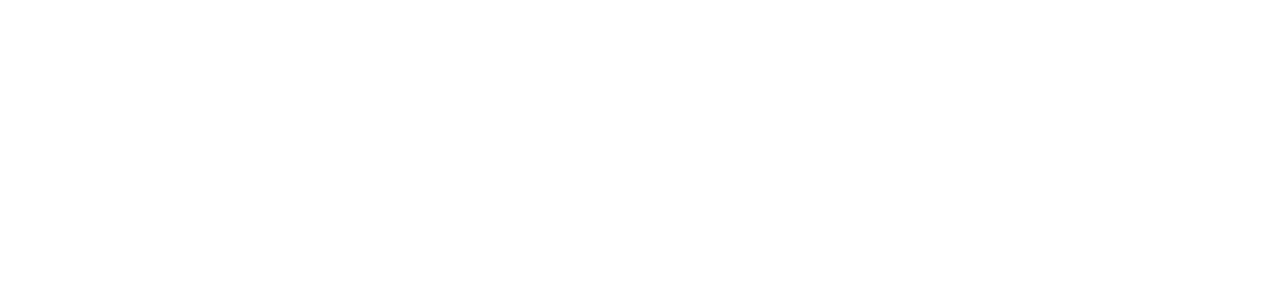
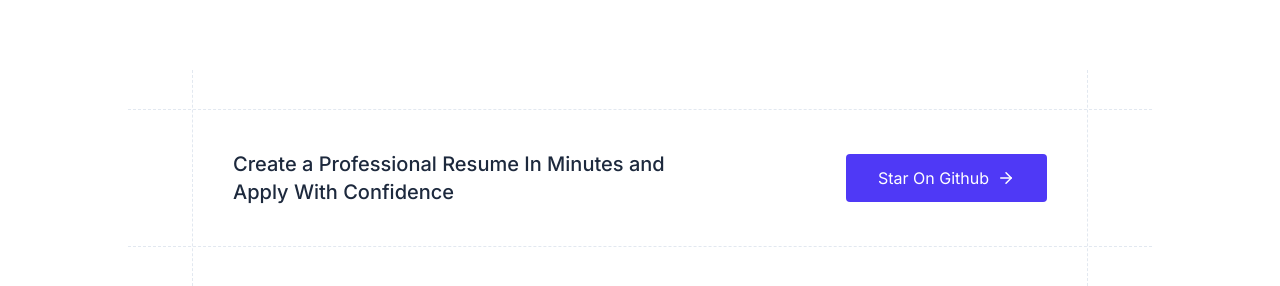
Before and after one commit to adil-aad/propel-resume-builder, a React (Vite) app in the folder client/: page / in a window 1280 px wide. Shown: the part 2270-2556 px from the top of the page. Before the commit the page ends 2267 px from the top, so only its background shows below. Built offline with nearby package versions, Linux system fonts and the light colour scheme.

Commit message:
Add GetStarted component and integrate it into Home for enhanced user engagement

```diff
--- /dev/null
+++ b/client/src/components/home/GetStarted.jsx
@@ -0,0 +1,15 @@
+const GetStarted = () => {
+    return (
+        <div id='cda' className='border-y border-dashed border-slate-200 w-full max-w-5xl mx-auto px-10 sm:px-16 mt-28'>
+            <div className="flex flex-col md:flex-row text-center md:text-left items-center justify-between gap-8 px-3 md:px-10 border-x border-dashed border-slate-200 py-16 sm:py-20 -mt-10 -mb-10 w-full">
+                <p className="text-xl font-medium max-w-md text-slate-800">Create a Professional Resume In Minutes and Apply With Confidence </p>
+                <a href="https://prebuiltui.com" className="flex items-center gap-2 rounded py-3 px-8 bg-indigo-600 hover:bg-indigo-700 transition text-white">
+                    <span>Star On Github</span>
+                    <svg xmlns="http://www.w3.org/2000/svg" width="24" height="24" viewBox="0 0 24 24" fill="none" stroke="currentColor" strokeWidth="2" strokeLinecap="round" strokeLinejoin="round" className="size-4.5"><path d="M5 12h14"/><path d="m12 5 7 7-7 7"/></svg>
+                </a>
+            </div>
+        </div>
+    )
+}
+
+export default GetStarted
--- a/client/src/pages/Home.jsx
+++ b/client/src/pages/Home.jsx
@@ -2,6 +2,7 @@ import React from 'react'
 import Banner from '../components/home/Banner'
 import Hero from '../components/home/Hero'
 import Features from '../components/home/Features'
+import GetStarted from '../components/home/GetStarted'
 
 const Home = () => {
   return (
@@ -9,6 +10,7 @@ const Home = () => {
         <Banner />
         <Hero />
         <Features/>
+        <GetStarted />
     </div>
   )
 }
```
